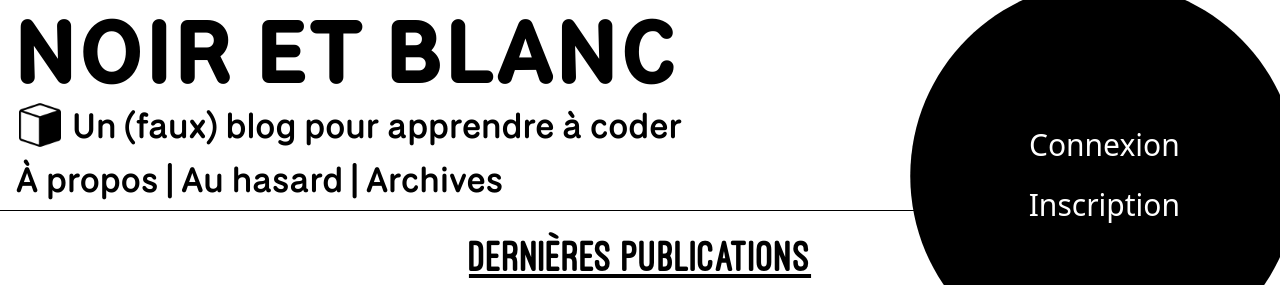
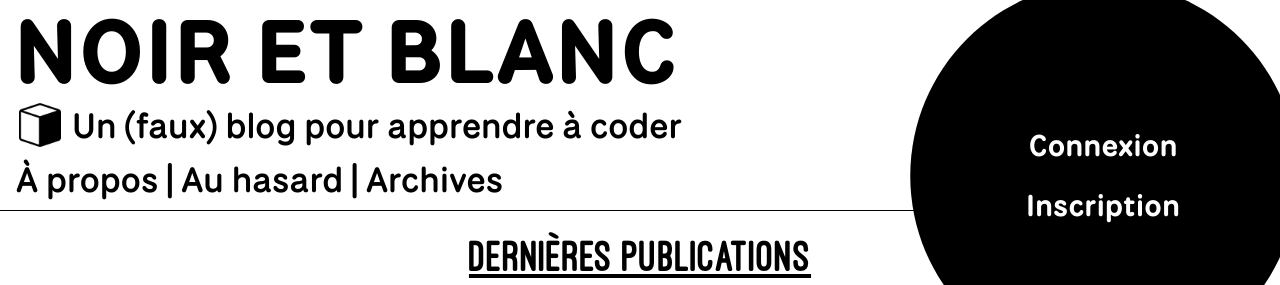
Before and after one commit to mguittari/noir-et-blanc-blog, a React (Vite) app in the folder frontend/: page / in a window 1280 px wide. Both pictures are taken after a click on the button 1236 px from the left and 54 px from the top of the page. Shown: the top 285 px of the page. Built offline with nearby package versions, Linux system fonts and the light colour scheme; no server answers; a web font is replaced by a local one.

Commit message:
circle menu fonts ok and last details

```diff
--- a/frontend/src/components/Circle-menu/CircleMenu.jsx
+++ b/frontend/src/components/Circle-menu/CircleMenu.jsx
@@ -34,10 +34,14 @@ export default function CircleMenu() {
               <FaCircle className="w-72 h-72 md:w-[400px] md:h-[400px] fixed -top-6 -right-6 " />
               <ul className="text-white text-2xl md:text-3xl md:leading-loose top-[70px] right-[60px] md:top-[115px] md:right-[100px] leading-loose fixed">
                 <Link to="/login">
-                  <li className="hover:text-gray-300">Connexion</li>
+                  <li className="hover:text-gray-300 font-nationalparkbold">
+                    Connexion
+                  </li>
                 </Link>
                 <Link to="/signup">
-                  <li className="hover:text-gray-300">Inscription</li>
+                  <li className="hover:text-gray-300 font-nationalparkbold">
+                    Inscription
+                  </li>
                 </Link>
               </ul>
             </>
```
